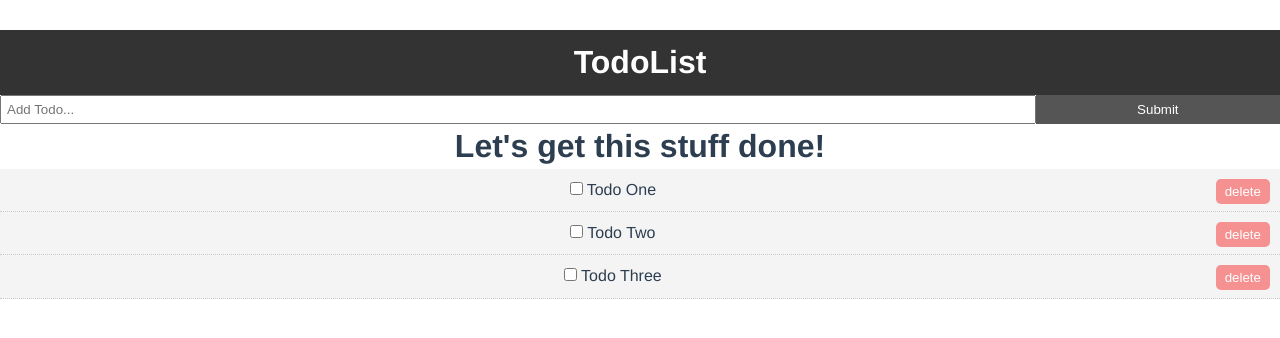
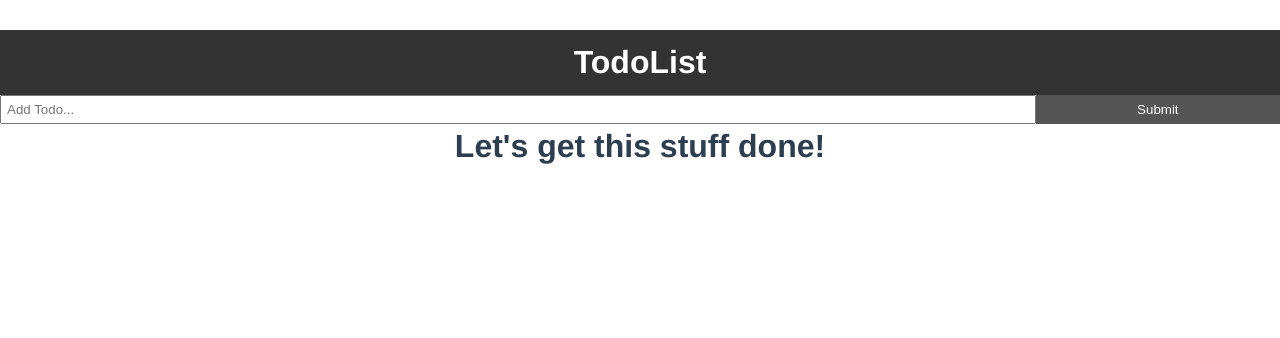
Before and after one commit to stujmar/vue-sinatra, a Vue app in the folder hello-vue/: page / in a window 1280 px wide. Shown: the top 338 px of the page. Built offline with nearby package versions, Linux system fonts and the light colour scheme.

Commit message:
added created method and install axios

```diff
--- a/hello-vue/src/App.vue
+++ b/hello-vue/src/App.vue
@@ -24,21 +24,7 @@ export default {
     return {
       msg: '',
       todos: [
-        {
-          id: 1,
-          title: "Todo One",
-          done: false
-        },
-                {
-          id: 2,
-          title: "Todo Two",
-          done: false
-        },
-                {
-          id: 3,
-          title: "Todo Three",
-          done: false
-        },
+
       ]
     }
   },
@@ -48,7 +34,10 @@ export default {
     },
     addToDo(newToDo) {
       this.todos = [...this.todos, newToDo];
-    }
+    },
+  },
+  created() {
+
   }
 }
 </script>
```
Also changed, not shown: 2 other files (tests, documents, lock files or other folders).
